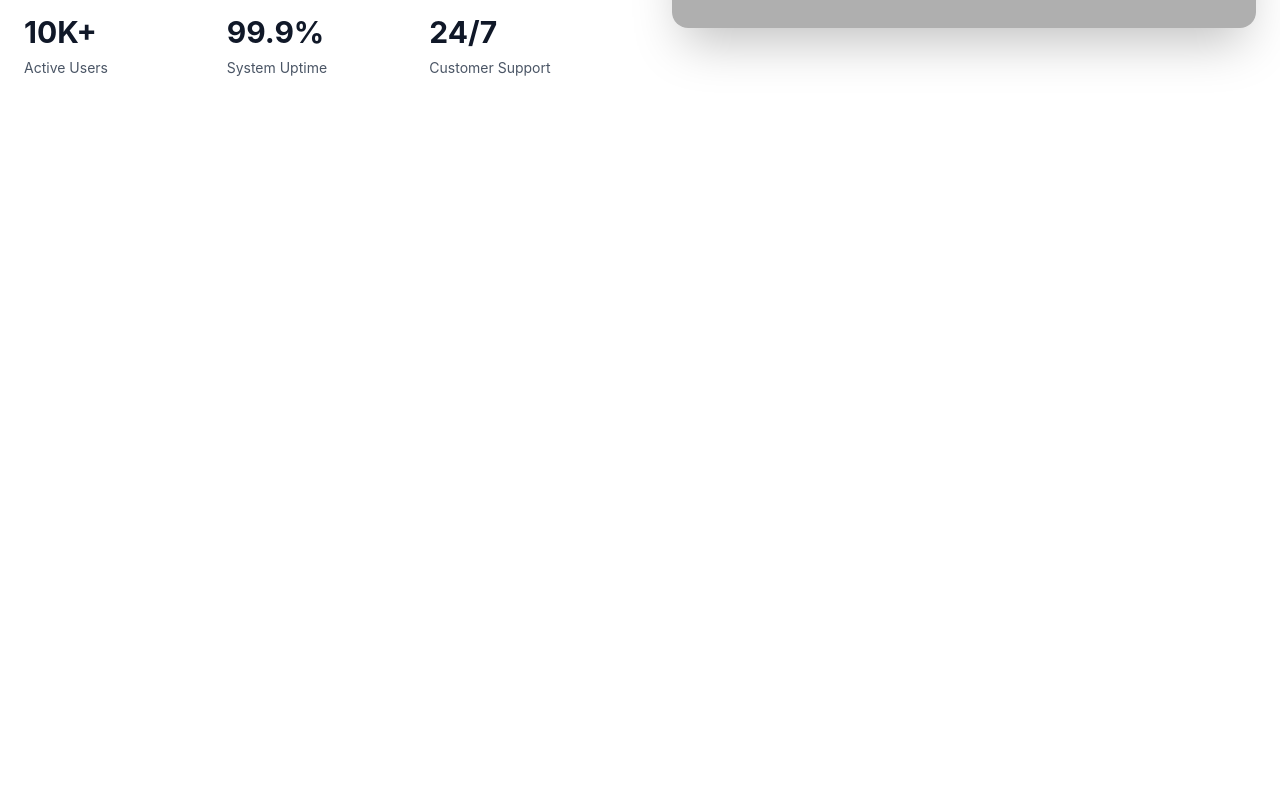
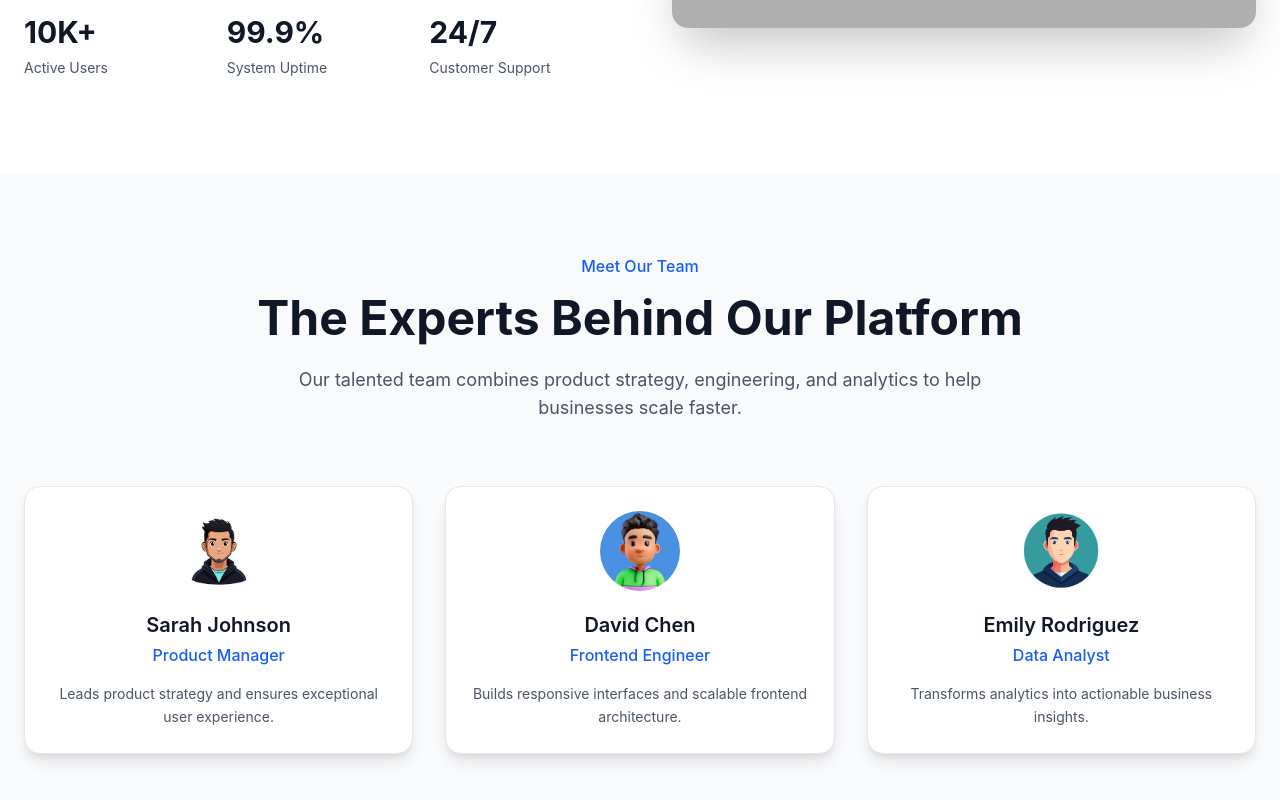
Before and after one commit to Ashu11122000/Dashboard-UI, a React (Vite) app: page / in a window 1280 px wide. Shown: the part 632-1432 px from the top of the page. Before the commit the page ends 806 px from the top, so only its background shows below. Built offline with nearby package versions, Linux system fonts and the light colour scheme.

Commit message:
Updated Team Section

```diff
--- a/src/components/team/TeamCard.jsx
+++ b/src/components/team/TeamCard.jsx
@@ -0,0 +1,27 @@
+function TeamCard({ member }) {
+  return (
+    <div className="bg-white dark:bg-gray-900 border border-gray-200 dark:border-gray-700 rounded-2xl p-6 shadow-lg hover:shadow-2xl transition duration-300">
+      <img
+        src={member.image}
+        alt={member.name}
+        className="w-20 h-20 rounded-full object-cover mx-auto"
+      />
+
+      <div className="text-center mt-5">
+        <h3 className="text-xl font-semibold text-gray-900 dark:text-white">
+          {member.name}
+        </h3>
+
+        <p className="mt-1 text-blue-600 dark:text-blue-400 font-medium">
+          {member.role}
+        </p>
+
+        <p className="mt-4 text-gray-600 dark:text-gray-400 text-sm leading-relaxed">
+          {member.description}
+        </p>
+      </div>
+    </div>
+  );
+}
+
+export default TeamCard;
--- a/src/components/team/TeamGrid.jsx
+++ b/src/components/team/TeamGrid.jsx
@@ -0,0 +1,17 @@
+import teamData from "../../data/teamData";
+import TeamCard from "./TeamCard";
+
+function TeamGrid() {
+  return (
+    <div className="grid gap-8 md:grid-cols-2 lg:grid-cols-3">
+      {teamData.map((member) => (
+        <TeamCard
+          key={member.id}
+          member={member}
+        />
+      ))}
+    </div>
+  );
+}
+
+export default TeamGrid;
--- a/src/components/team/TeamSection.jsx
+++ b/src/components/team/TeamSection.jsx
@@ -0,0 +1,30 @@
+import TeamGrid from "./TeamGrid";
+
+function TeamSection() {
+  return (
+    <section className="py-20 bg-gray-50 dark:bg-gray-950">
+      <div className="max-w-7xl mx-auto px-6">
+        <div className="text-center max-w-3xl mx-auto">
+          <p className="text-blue-600 dark:text-blue-400 font-medium">
+            Meet Our Team
+          </p>
+
+          <h2 className="mt-4 text-3xl md:text-5xl font-bold text-gray-900 dark:text-white">
+            The Experts Behind Our Platform
+          </h2>
+
+          <p className="mt-6 text-lg text-gray-600 dark:text-gray-400">
+            Our talented team combines product strategy, engineering, and
+            analytics to help businesses scale faster.
+          </p>
+        </div>
+
+        <div className="mt-16">
+          <TeamGrid />
+        </div>
+      </div>
+    </section>
+  );
+}
+
+export default TeamSection;
--- a/src/data/teamData.js
+++ b/src/data/teamData.js
@@ -0,0 +1,32 @@
+import avatar1 from "../assets/avatar-1.jpg";
+import avatar2 from "../assets/avatar-2.jpg";
+import avatar3 from "../assets/avatar-3.jpg";
+
+const teamData = [
+  {
+    id: 1,
+    name: "Sarah Johnson",
+    role: "Product Manager",
+    image: avatar1,
+    description:
+      "Leads product strategy and ensures exceptional user experience.",
+  },
+  {
+    id: 2,
+    name: "David Chen",
+    role: "Frontend Engineer",
+    image: avatar2,
+    description:
+      "Builds responsive interfaces and scalable frontend architecture.",
+  },
+  {
+    id: 3,
+    name: "Emily Rodriguez",
+    role: "Data Analyst",
+    image: avatar3,
+    description:
+      "Transforms analytics into actionable business insights.",
+  },
+];
+
+export default teamData;
--- a/src/pages/Home.jsx
+++ b/src/pages/Home.jsx
@@ -1,9 +1,11 @@
 import Hero from "../components/hero/Hero";
+import TeamSection from "../components/team/TeamSection";
 
 function Home() {
   return (
     <main>
       <Hero />
+      <TeamSection />
     </main>
   );
 }
```
